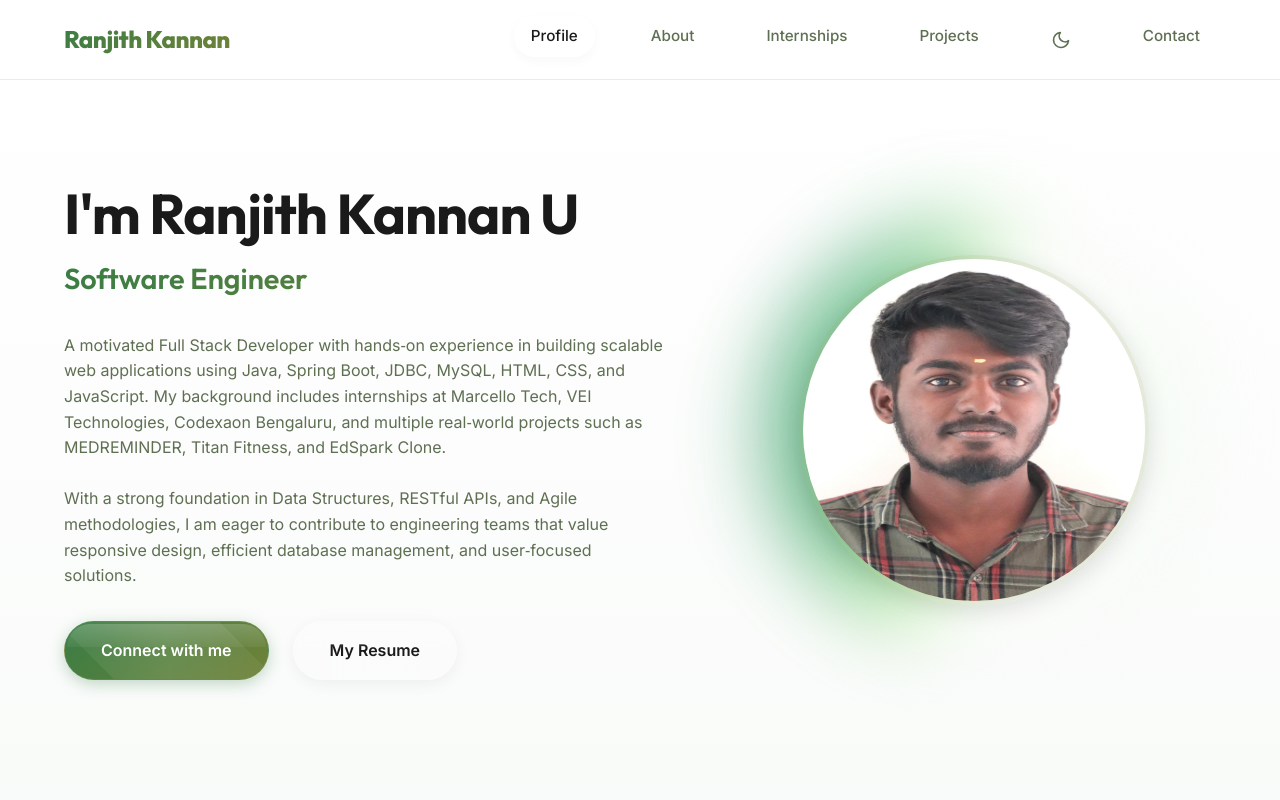
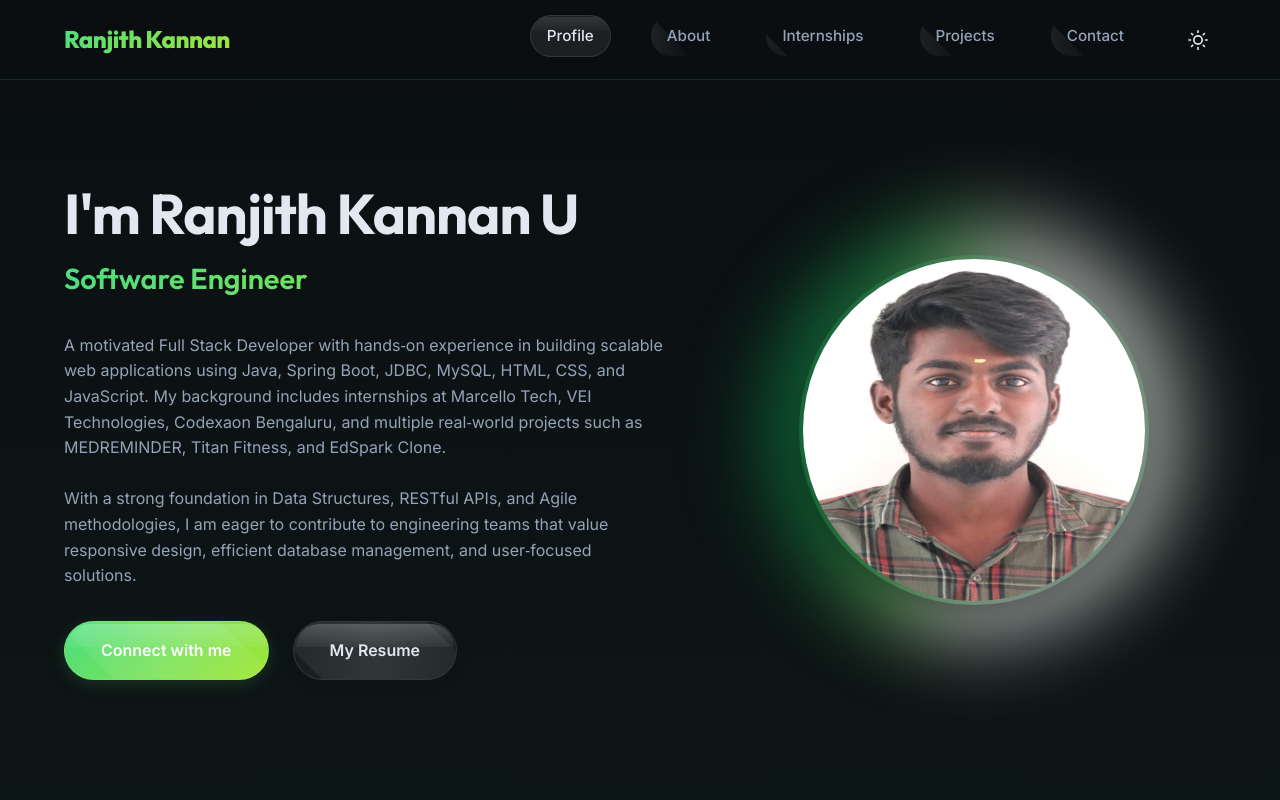
Before and after one commit to ranjithkannan108/my_portfolio, a React (Vite) app: page / in a window 1280 px wide. Shown: the top 800 px of the page. Built offline with nearby package versions, Linux system fonts and the light colour scheme.

Commit message:
Default website theme to dark mode and reposition theme toggle button next to Contact

```diff
--- a/src/Components/Navbar/Navbar.css
+++ b/src/Components/Navbar/Navbar.css
@@ -129,29 +129,28 @@
   display: none;
 }
 
-.theme-toggle-nav {
+.theme-toggle {
   background: none;
   border: none;
   cursor: pointer;
-  padding: 8px 16px;
+  padding: 8px;
   display: flex;
   align-items: center;
   justify-content: center;
-  color: var(--text-secondary);
-  border-radius: 50px;
+  color: var(--text-primary);
+  border-radius: 50%;
   transition: var(--transition);
 }
 
-.theme-toggle-nav:hover {
-  color: var(--text-primary);
-  background: rgba(255, 255, 255, 0.08);
+.theme-toggle:hover {
+  background: var(--glass-bg);
+  color: var(--accent-color);
   transform: rotate(15deg);
 }
 
-.theme-toggle-nav svg {
+.theme-toggle svg {
   width: 20px;
   height: 20px;
-  display: block;
 }
 
 li a:focus-visible,
@@ -235,5 +234,4 @@ button:focus-visible {
   .nav-connect-btn {
     display: none;
   }
-
 }
--- a/src/Components/Navbar/Navbar.jsx
+++ b/src/Components/Navbar/Navbar.jsx
@@ -7,7 +7,7 @@ const Navbar = () => {
   const menuRef = useRef();
   const [activeSection, setActiveSection] = useState('home');
   const [theme, setTheme] = useState(() => {
-    return localStorage.getItem('theme') || 'light';
+    return localStorage.getItem('theme') || 'dark';
   });
 
   useEffect(() => {
@@ -104,8 +104,9 @@ const Navbar = () => {
         <li onClick={closeMenu}><a href="#aboutme" className={activeSection === 'aboutme' ? 'active' : ''}>About</a></li>
         <li onClick={closeMenu}><a href="#experience" className={activeSection === 'experience' ? 'active' : ''}>Internships</a></li>
         <li onClick={closeMenu}><a href="#project" className={activeSection === 'project' ? 'active' : ''}>Projects</a></li>
+        <li onClick={closeMenu}><a href="#contactus" className={activeSection === 'contactus' ? 'active' : ''}>Contact</a></li>
         <li>
-          <button className="theme-toggle-nav" onClick={toggleTheme} aria-label="Toggle Theme">
+          <button className="theme-toggle" onClick={toggleTheme} aria-label="Toggle Theme">
             {theme === 'light' ? (
               <svg viewBox="0 0 24 24" width="20" height="20" stroke="currentColor" strokeWidth="2" fill="none" strokeLinecap="round" strokeLinejoin="round">
                 <path d="M21 12.79A9 9 0 1 1 11.21 3 7 7 0 0 0 21 12.79z"></path>
@@ -125,7 +126,6 @@ const Navbar = () => {
             )}
           </button>
         </li>
-        <li onClick={closeMenu}><a href="#contactus" className={activeSection === 'contactus' ? 'active' : ''}>Contact</a></li>
       </ul>
     </nav>
   )
```
